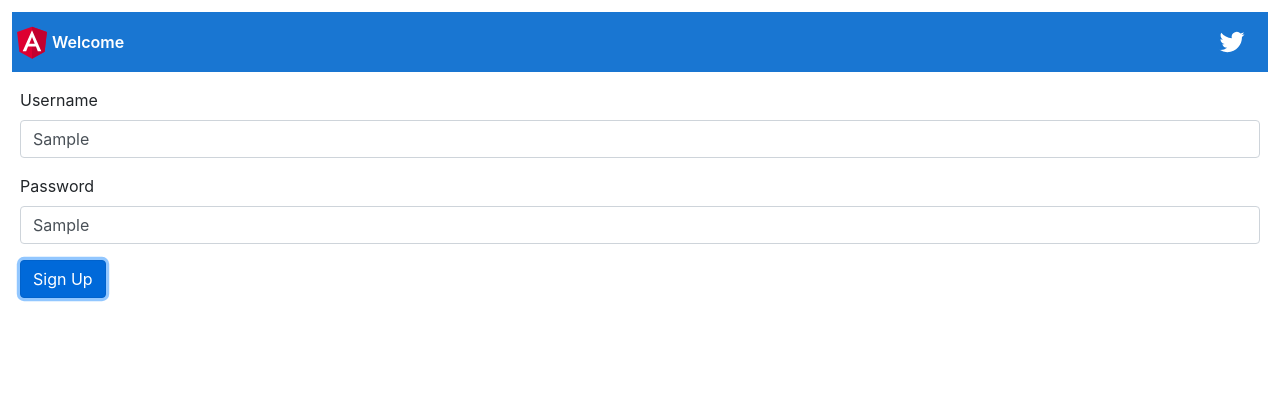
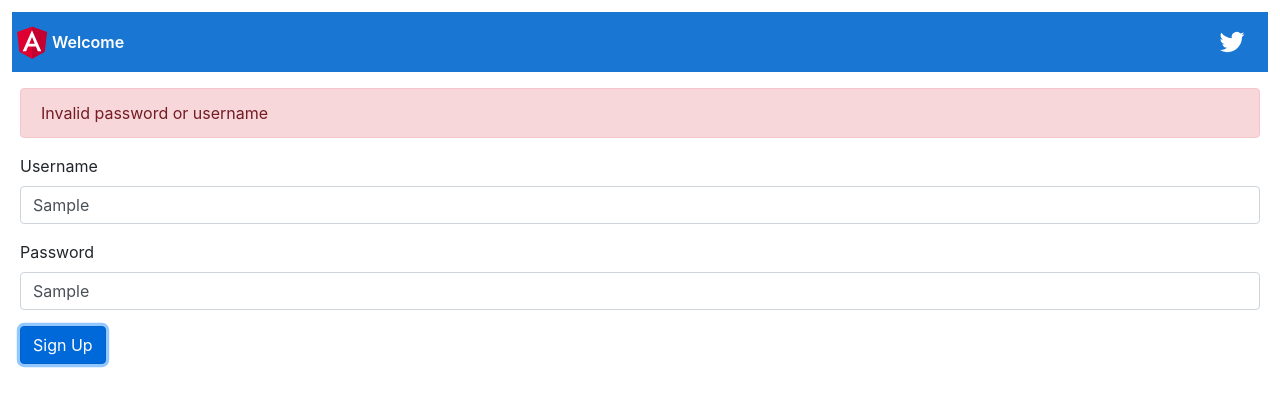
Before and after one commit to Pasquale02/front_end_libreria, an Angular app: page / in a window 1280 px wide. Both pictures are taken after typing "Sample", "Sample" into the empty fields and a click on the button "Sign Up". Shown: the top 406 px of the page. Built offline with nearby package versions, Linux system fonts and the light colour scheme.

Commit message:
validation after submit

```diff
--- a/src/app/signup-form/signup-form.component.html
+++ b/src/app/signup-form/signup-form.component.html
@@ -1,4 +1,5 @@
-<form [formGroup]="userForm" class="mt-4">
+<form [formGroup]="userForm" class="mt-4" (ngSubmit)="login()">
+  <div *ngIf="userForm.errors" class="alert alert-danger">Invalid password or username</div>
   <div class="form-group">
     <label for="username">Username</label>
     <input
--- a/src/app/signup-form/signup-form.component.ts
+++ b/src/app/signup-form/signup-form.component.ts
@@ -33,4 +33,14 @@ export class SignupFormComponent {
   get password() {
     return this.userForm.get('password');
   }
+
+  login() {
+    // let isValid = authService.login(this.form.value);
+    let isValid = true;
+    if (isValid) {
+      this.userForm.setErrors({
+        invalidLogin: true
+      });
+    }
+  }
 }
```
